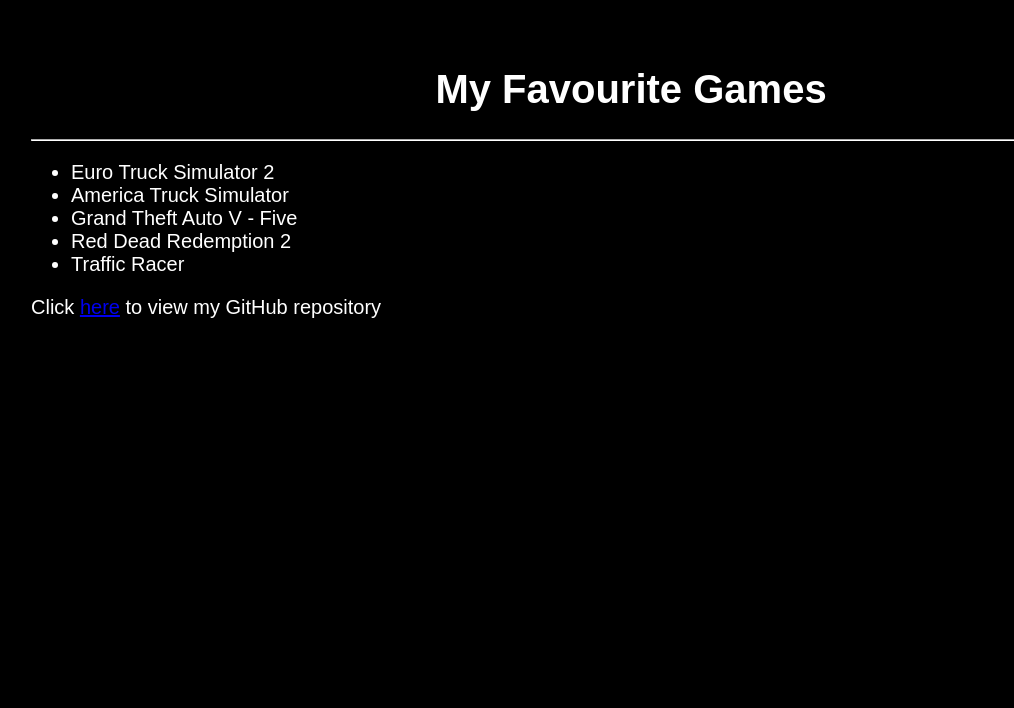
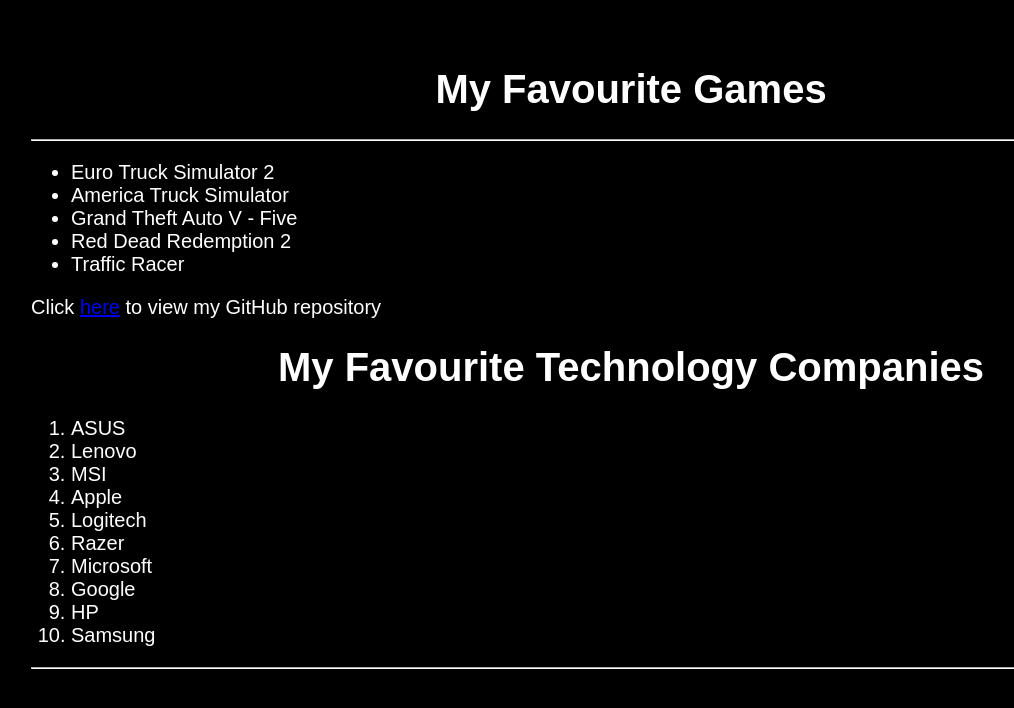
Before and after one commit to 2ndman/MyFavouriteGames, a plain HTML site: page index.html in a window 1280 px wide. Shown: the whole page, without its empty margins (9-1023 px from the left). Drawn offline with Linux system fonts and the light colour scheme.

Commit message:
Update index.html

```diff
--- a/index.html
+++ b/index.html
@@ -19,5 +19,19 @@
       Click <a href="https://github.com/2ndman/MyFavouriteGames">here</a> to
       view my GitHub repository
     </p>
+    <h1>My Favourite Technology Companies</h1>
+    <ol>
+      <li>ASUS</li>
+      <li>Lenovo</li>
+      <li>MSI</li>
+      <li>Apple</li>
+      <li>Logitech</li>
+      <li>Razer</li>
+      <li>Microsoft</li>
+      <li>Google</li>
+      <li>HP</li>
+      <li>Samsung</li>
+    </ol>
+    <hr />
   </body>
 </html>
```
